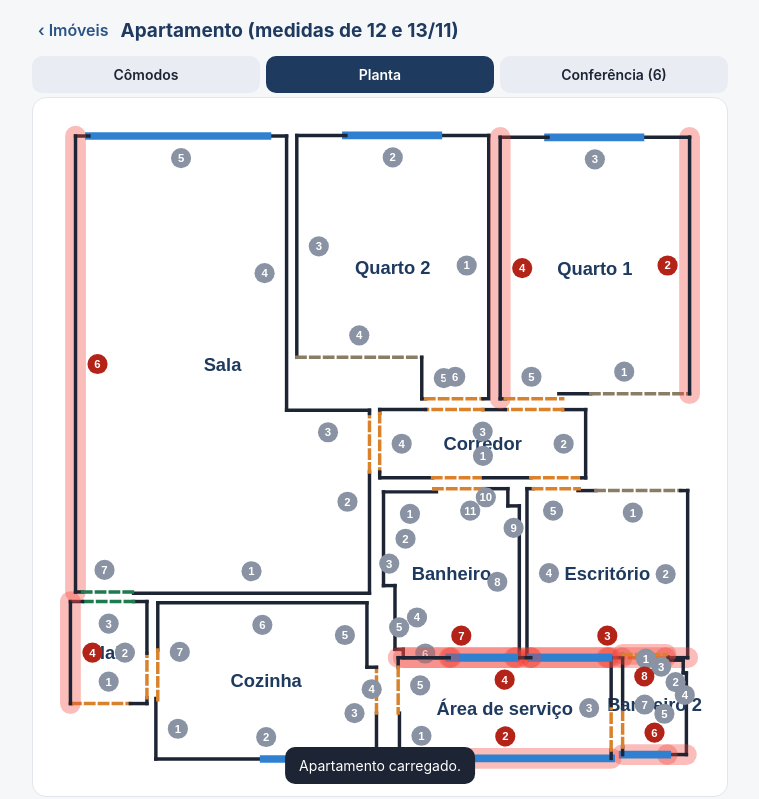
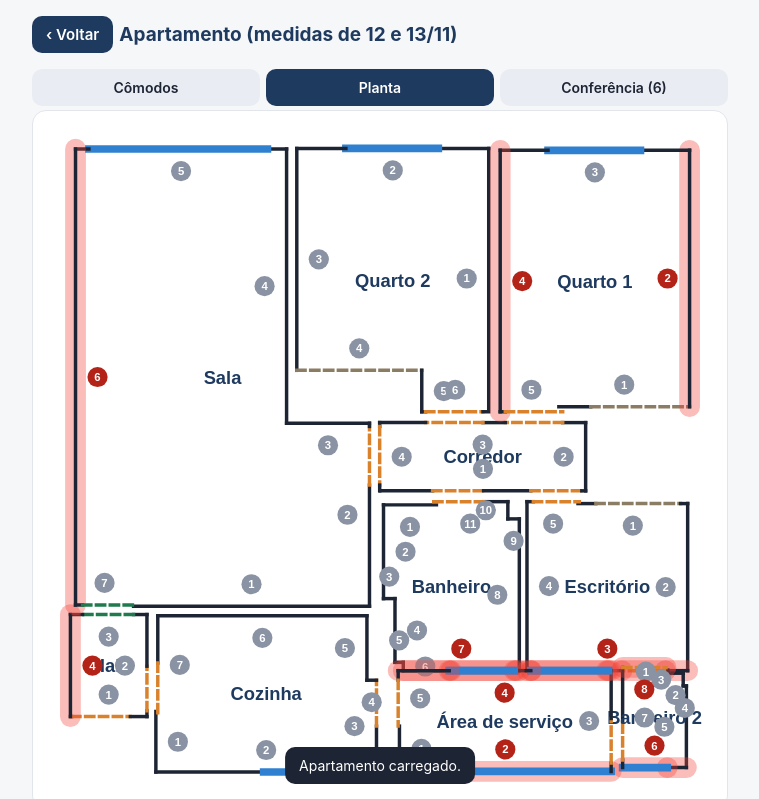
Before and after one commit to jfmjr1964-br/medir-imovel, a website: page www/index.html in a window 1280 px wide. Both pictures are taken after a click on the button "Carregar o apartamento que medimos (12 e 13/11)". Shown: the top 799 px of the page, without its empty margins (260-1019 px from the left). Drawn offline with Linux system fonts and the light colour scheme.

Commit message:
Botão Voltar em todas as telas e voltar pelo botão do celular
Co-Authored-By: Claude Opus 5.5 <noreply@anthropic.com>
Claude-Session: https://claude.ai/code/session_01DYnzXdJxVYfnanzWASKQ41

```diff
--- a/www/app.js
+++ b/www/app.js
@@ -190,7 +190,11 @@ function svgPlan(im,res,opt={}){
 }
 
 /* ===================== telas ===================== */
-function render(){const a=$('#app'); if(view.t==='home')a.innerHTML=homeV(); else if(view.t==='im')a.innerHTML=imV(); else if(view.t==='moveis')a.innerHTML=moveisV(); else a.innerHTML=roomV(); bind(); if(view.t==='moveis')bindMoveis()}
+let ultimaTela=null, voltandoPeloCelular=false;
+function telaPai(){ if(view.t==='moveis')return {t:'room',im:view.im,room:view.room}; if(view.t==='room')return {t:'im',im:view.im}; if(view.t==='im')return {t:'home'}; return null }
+window.addEventListener('popstate',()=>{const p=telaPai(); if(!p)return; voltandoPeloCelular=true; if(micOn)toggleMic(); movSel=null; confirmDel=null; catAberto=false; view=p; render()});
+function marcarHistorico(){const k=view.t+'|'+(view.im||'')+'|'+(view.room||''); if(k!==ultimaTela){ if(!voltandoPeloCelular&&ultimaTela!==null&&view.t!=='home'){try{history.pushState({k},'')}catch(e){}} ultimaTela=k } voltandoPeloCelular=false}
+function render(){const a=$('#app'); if(view.t==='home')a.innerHTML=homeV(); else if(view.t==='im')a.innerHTML=imV(); else if(view.t==='moveis')a.innerHTML=moveisV(); else a.innerHTML=roomV(); bind(); if(view.t==='moveis')bindMoveis(); marcarHistorico()}
 function statusBadge(c){
   if(!c.paredes.some(w=>w.pecas.length)) return '<span class="badge b-run">vazio</span>';
   if(!c.fechado) return '<span class="badge b-run">medindo</span>';
@@ -209,7 +213,7 @@ function homeV(){
 function imV(){
   const im=cur(); if(!im){view={t:'home'};return homeV()}
   const res=checks(im); const nProb=res.issues.filter(i=>i.n!=='info').length;
-  let h=`<div class="top"><button class="ghost" data-a="home">‹ Imóveis</button><h1>${esc(im.nome)}</h1></div>`;
+  let h=`<div class="top"><button class="back" data-a="home">‹ Voltar</button><h1>${esc(im.nome)}</h1></div>`;
   h+=`<div class="tabs">${[['comodos','Cômodos'],['planta','Planta'],['conf','Conferência'+(nProb?` (${nProb})`:'')]].map(([k,t])=>`<button class="${imTab===k?'on':''}" data-a="tab" data-k="${k}">${t}</button>`).join('')}</div>`;
   if(imTab==='comodos'){
     h+=`<div class="card"><div class="row"><input id="novoRoom" placeholder="Novo cômodo (ex.: Sala)"><button class="pri" style="flex:none" data-a="novoRoom">Adicionar</button></div></div>`;
@@ -256,7 +260,7 @@ function linkFormV(im){
 function roomV(){
   const im=cur(),c=room(); if(!c){view={t:'im',im:view.im};return imV()}
   const ci=closeInfo(c); const hasAny=c.paredes.some(w=>w.pecas.length);
-  let h=`<div class="top"><button class="ghost" data-a="voltarIm">‹ ${esc(im.nome)}</button><h1>${esc(c.nome)}</h1></div>`;
+  let h=`<div class="top"><button class="back" data-a="voltarIm">‹ Voltar</button><h1>${esc(c.nome)}</h1></div>`;
   h+=hasAny?svgRoom(c,{id:'draw'}):`<div id="draw" style="display:flex;align-items:center;justify-content:center;padding:18px;text-align:center" class="mut">Comece num canto ou na beirada de uma porta. Siga pela parede, digitando cada pedaço (parede, porta, janela). No canto, toque em virar à esquerda ou à direita.</div>`;
   if(c.fechado){const g=ci.g;const msg=ci.nivel==='ok'?'Fechou certinho.':ci.nivel==='warn'?'Pequena diferença, normal para trena.':'Não fechou. Vale medir de novo as paredes abaixo.';
     h+=`<div class="status ${ci.nivel}"><b>${msg}</b><div class="res"><table>
--- a/www/index.html
+++ b/www/index.html
@@ -60,6 +60,7 @@ select{font:inherit;padding:11px;border:1px solid #cdd3dc;border-radius:10px;bac
 .dot{width:10px;height:10px;border-radius:50%;display:inline-block;margin-left:8px;background:#f79009;align-self:center}.dot.bad{background:#d92d20}
 .issue-h{font-weight:700;color:var(--acc);margin:12px 0 2px}
 .segrow{display:flex;gap:5px;align-items:center;margin-top:8px}.segrow .mini-l{width:72px;flex:none;margin:0}.seg{flex:1;padding:9px 4px;font-size:13px;background:#eef2f7;font-weight:600}.seg.on{background:var(--door);color:#fff}
+.top{position:sticky;top:0;z-index:6;background:var(--bg);padding:8px 0;margin:-4px 0 4px}.back{background:var(--acc);color:#fff;padding:9px 14px;font-size:15px;flex:none}
 #mvsvg{width:100%;height:55vh;min-height:300px;display:block}
 </style>
 </head>
--- a/www/moveis.js
+++ b/www/moveis.js
@@ -99,7 +99,7 @@ function moveisV(){
   c.moveis.forEach(m=>{if(m.id!==movSel)s+=svgMovel(m,m.x,m.y,m.rot||0,fs,{click:1,lados:ia(m).lados,nivel:ia(m).nivel})});
   const sm=c.moveis.find(m=>m.id===movSel); if(sm) s+=svgMovel(sm,sm.x,sm.y,sm.rot||0,fs,{click:1,sel:1,lados:ia(sm).lados,nivel:ia(sm).nivel});
   s+='</svg>';
-  let h2=`<div class="top"><button class="ghost" data-a="voltarRoom">‹ ${esc(c.nome)}</button><h1>Móveis</h1></div>`;
+  let h2=`<div class="top"><button class="back" data-a="voltarRoom">‹ Voltar</button><h1>Móveis · ${esc(c.nome)}</h1></div>`;
   h2+=`<div class="planbox">${s}</div>`;
   const todos=c.moveis.flatMap(m=>ia(m).av); const vist=new Set(); const lista=todos.filter(a=>!vist.has(a.t)&&vist.add(a.t));
   if(c.moveis.length) h2+= lista.length?`<div class="status ${lista.some(a=>a.n==='bad')?'bad':'warn'}"><b>${lista.length} aviso(s) neste cômodo</b>${lista.map(a=>`<div class="av ${a.n}">${esc(a.t)}</div>`).join('')}</div>`:`<div class="status ok"><b>Tudo cabe com conforto.</b></div>`;
--- a/www/sw.js
+++ b/www/sw.js
@@ -1,4 +1,4 @@
-const V='medir-v7';
+const V='medir-v8';
 const FILES=['./','./index.html','./app.js','./moveis.js','./manifest.webmanifest','./icon-192.png','./icon-512.png','./vendor/jspdf.umd.min.js','./vendor/jszip.min.js'];
 self.addEventListener('install',e=>{e.waitUntil(caches.open(V).then(c=>c.addAll(FILES)).then(()=>self.skipWaiting()))});
 self.addEventListener('activate',e=>{e.waitUntil(caches.keys().then(ks=>Promise.all(ks.filter(k=>k!==V).map(k=>caches.delete(k)))).then(()=>self.clients.claim()))});
```
